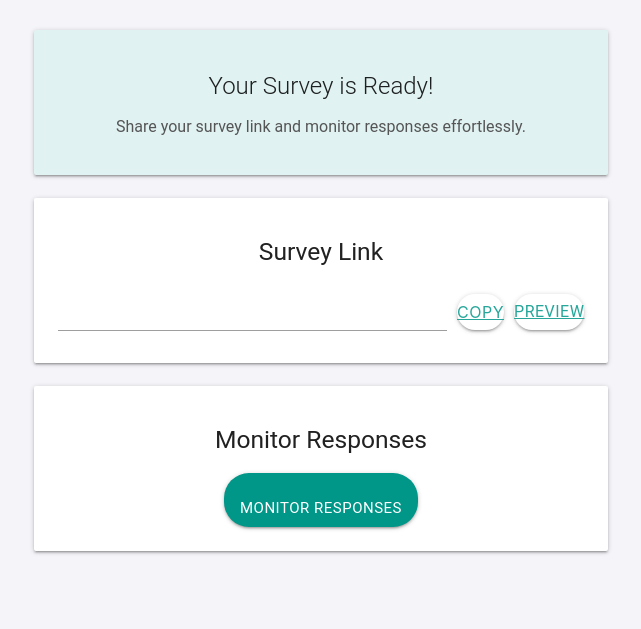
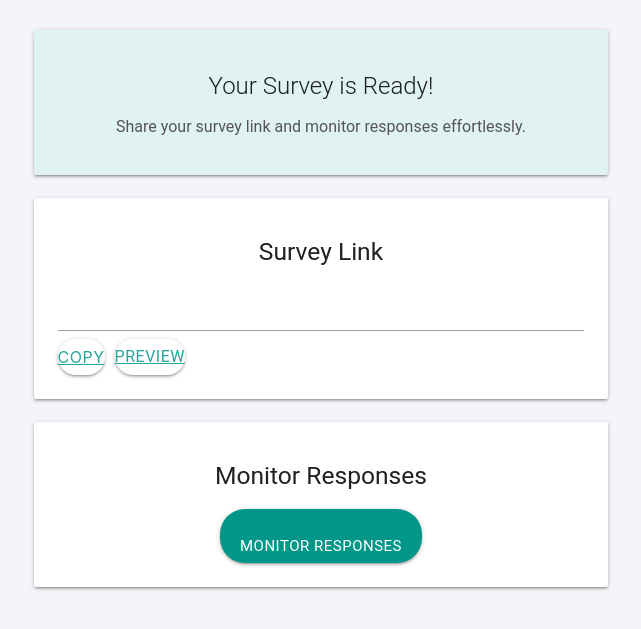
Before and after one commit to michaelseth70/Poll2Audience, a Flask app: template templates/survey_success.html in a window 1280 px wide. Shown: the top 629 px of the page, without its empty margins (319-960 px from the left). Run offline with Flask 3, Linux system fonts and the light colour scheme; the template is opened without the code that fills it, so the values that code supplies are empty.

Commit message:
Update survey_success.html

```diff
--- a/templates/survey_success.html
+++ b/templates/survey_success.html
@@ -12,20 +12,19 @@
         }
         .link-container {
             display: flex;
-            align-items: center;
+            flex-direction: column;
             margin-top: 20px;
         }
         .link-container input {
-            flex: 1;
             padding: 10px;
             font-size: 16px;
             border: 1px solid #ddd;
             border-radius: 5px;
-            margin-right: 10px;
+            margin-bottom: 10px;
         }
         .btn {
             border-radius: 25px;
-            padding: 8px 16px;
+            padding: 10px 20px;
             transition: background-color 0.3s ease;
         }
         .btn.teal {
@@ -40,12 +39,16 @@
             color: #26a69a;
             font-size: 16px;
             padding: 0;
-            margin-left: 10px;
+            margin-right: 10px;
             text-decoration: underline;
             cursor: pointer;
         }
         .btn.text-button:hover {
             color: #1e8e84;
+        }
+        .text-actions {
+            display: flex;
+            align-items: center;
         }
     </style>
 </head>
@@ -69,8 +72,10 @@
                         <h5 style="margin-bottom: 20px; text-align: center;">Survey Link</h5>
                         <div class="link-container">
                             <input type="text" id="survey-link" value="{{ survey_link }}" readonly>
-                            <button id="copy-survey-btn" class="btn text-button">Copy</button>
-                            <a href="{{ survey_link }}" target="_blank" class="btn text-button">Preview</a>
+                            <div class="text-actions">
+                                <button id="copy-survey-btn" class="btn text-button">Copy</button>
+                                <a href="{{ survey_link }}" target="_blank" class="btn text-button">Preview</a>
+                            </div>
                         </div>
                     </div>
                 </div>
```
